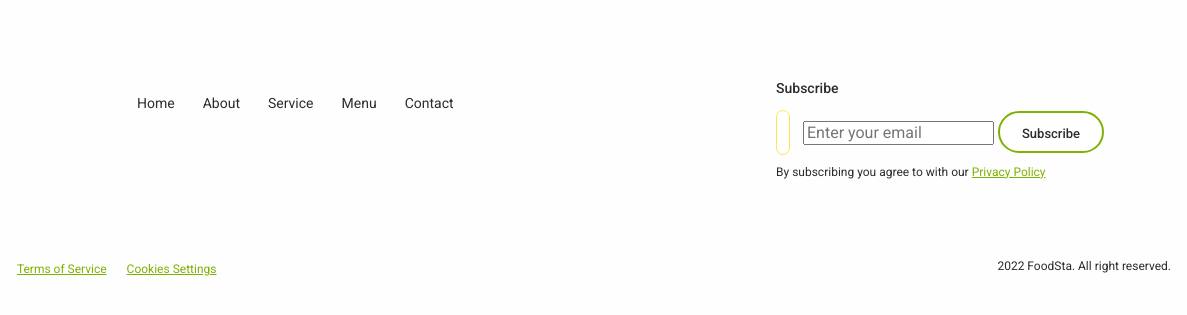
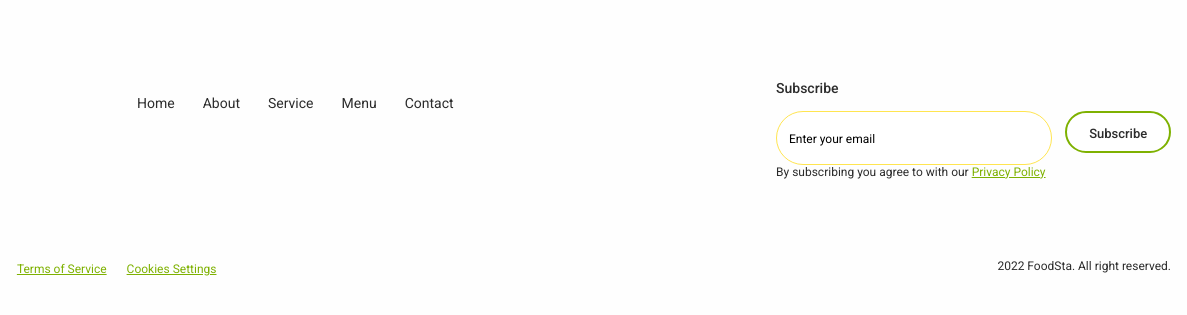
Before and after one commit to Oleg-Kaniuk/foodsta-teamproject, a plain HTML site: page index.html in a window 1280 px wide. Shown: the part 3208-3523 px from the top of the page, 93-1280 px from the left. Drawn offline with nearby package versions, Linux system fonts and the light colour scheme.

Commit message:
pre final

```diff
--- a/css/styles.css
+++ b/css/styles.css
@@ -310,5 +310,7 @@ address {
 .modal-form-label-email::placeholder {
   font-size: 12px;
   line-height: 1.5;
+  padding-top: 0;
+  padding-bottom: 0;
   color: var(--placeholder-color);
 }
--- a/index.html
+++ b/index.html
@@ -198,9 +198,10 @@
       <!-- Footer Частина 2  ІЛЛЯ -->
       <div class="footer-subscribe">
         <h3 class="footer-title section-title">Subscribe</h3>
-        <form>
-          <label class="modal-form-label-email"></label>
-          <input id="user-subscribe" type="email" name="email" placeholder="Enter your email">
+        <form class="form-footer">
+          <label></label>
+          <input class="modal-form-label-email" id="user-subscribe" type="email" name="email"
+            placeholder="Enter your email">
           <button class="footer-modal-btn modal-btn" type="button">Subscribe</button>
         </form>
 
```
